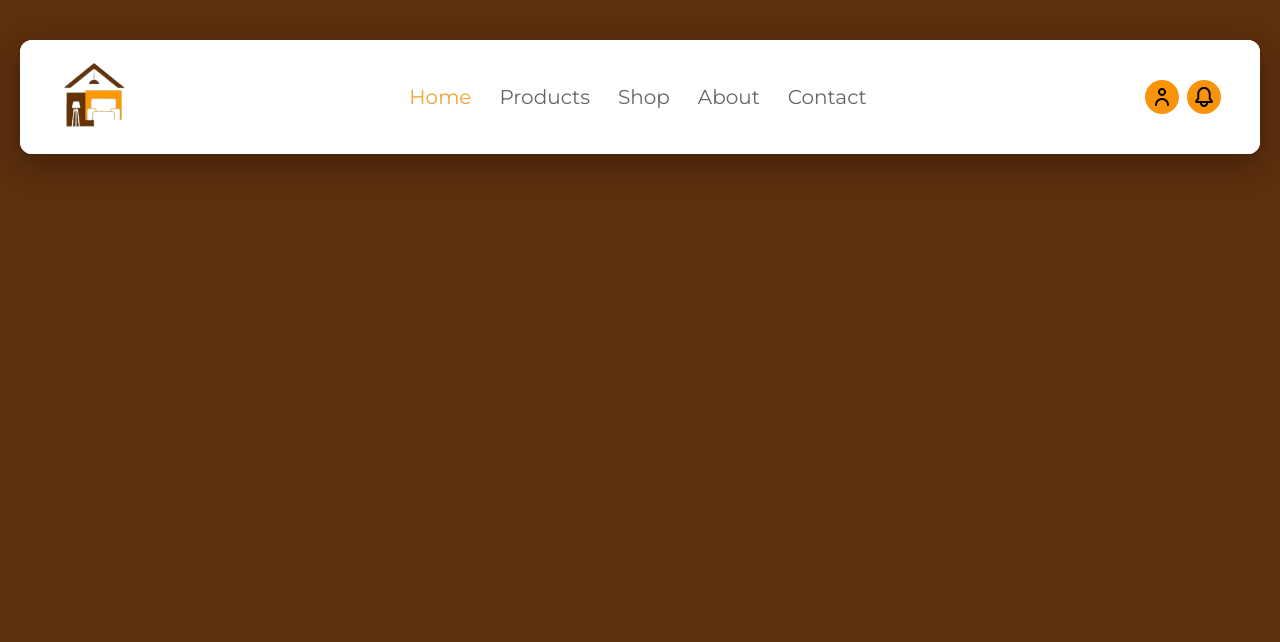
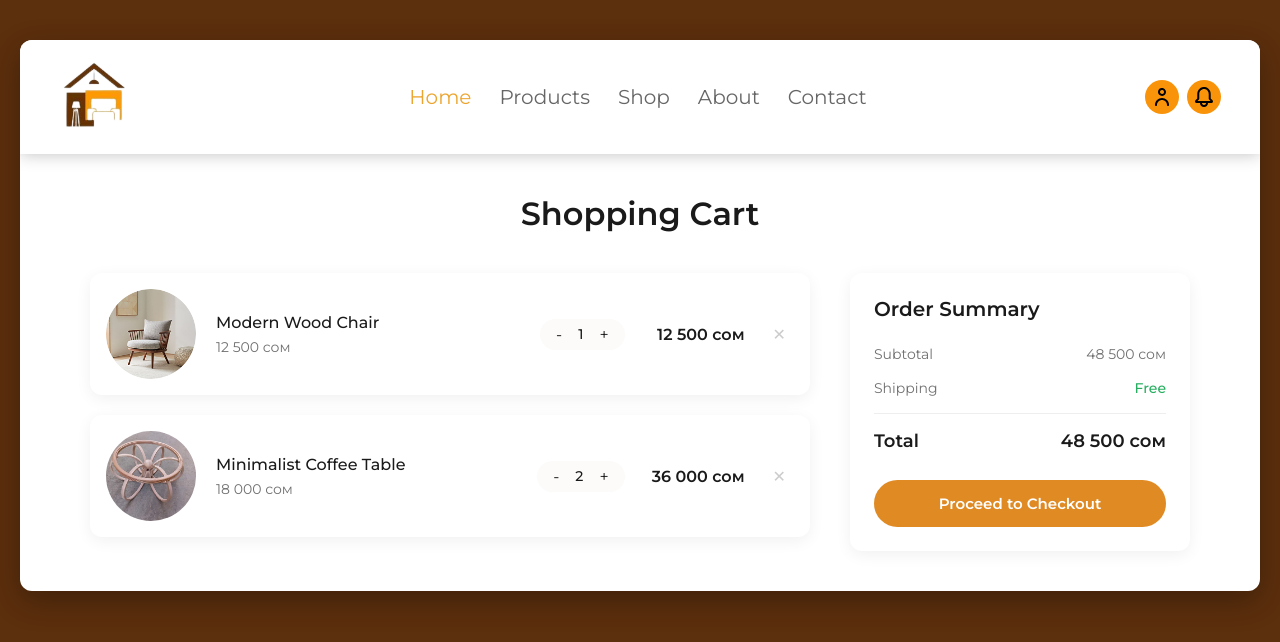
Before and after one commit to sdiana2001/wood-furniture, a React (Vite) app: page /cart in a window 1280 px wide. Shown: the top 642 px of the page. Built offline with nearby package versions, Linux system fonts and the light colour scheme.

Commit message:
style: add Cart page markup

```diff
--- a/src/App.tsx
+++ b/src/App.tsx
@@ -4,6 +4,7 @@ import './index.scss'
 import Header from './components/Header/Header';
 import Home from './pages/Home';
 import TableBlock from './components/TableBlock/TableBlock';
+import Cart from './components/Cart/Cart';
 
 
 function App() {
@@ -16,7 +17,7 @@ function App() {
           <Routes>
             <Route path="/" element={<Home />} />
             <Route path="/table" element={<TableBlock />} />
-            {/* <Route path="/cart" element={<CartPage />} /> */}
+            <Route path="/cart" element={<Cart />} />
           </Routes>
         </main>
       </div>
--- a/src/components/Cart/Cart.module.scss
+++ b/src/components/Cart/Cart.module.scss
@@ -0,0 +1,186 @@
+$accent-color: #e08a24;
+$text-color: #1a1a1a;
+$text-secondary: #707070;
+$bg-light: #fcfbfa;
+
+.container {
+  max-width: 1140px;
+  margin: 40px auto;
+  padding: 0 20px;
+  font-family: inherit;
+  color: $text-color;
+}
+
+.title {
+  font-size: 32px;
+  font-weight: 600;
+  text-align: center;
+  margin-bottom: 40px;
+}
+
+.layout {
+  display: grid;
+  grid-template-columns: 1fr 340px;
+  gap: 40px;
+  align-items: start;
+
+  @media (max-width: 900px) {
+    grid-template-columns: 1fr;
+  }
+}
+
+.itemList {
+  display: flex;
+  flex-direction: column;
+  gap: 20px;
+}
+
+.itemCard {
+  display: flex;
+  align-items: center;
+  background: #ffffff;
+  padding: 16px;
+  border-radius: 12px;
+  box-shadow: 0px 4px 16px rgba(0, 0, 0, 0.06);
+  gap: 20px;
+
+  @media (max-width: 600px) {
+    flex-wrap: wrap;
+  }
+}
+
+.itemImage {
+  width: 90px;
+  height: 90px;
+  object-fit: cover;
+  border-radius: 50%; /* В стиле круглых карточек из вашей коллекции */
+  background-color: #f5f5f5;
+}
+
+.itemDetails {
+  flex: 1;
+
+  h3 {
+    font-size: 16px;
+    font-weight: 500;
+    margin: 0 0 6px 0;
+  }
+}
+
+.itemPrice {
+  color: $text-secondary;
+  font-size: 14px;
+}
+
+.quantityControls {
+  display: flex;
+  align-items: center;
+  gap: 12px;
+  background-color: $bg-light;
+  padding: 6px 12px;
+  border-radius: 20px;
+
+  button {
+    border: none;
+    background: none;
+    cursor: pointer;
+    font-size: 16px;
+    color: $text-color;
+    padding: 0 4px;
+
+    &:hover {
+      color: $accent-color;
+    }
+  }
+
+  span {
+    font-weight: 500;
+    font-size: 14px;
+  }
+}
+
+.itemTotal {
+  font-weight: 600;
+  font-size: 16px;
+  min-width: 100px;
+  text-align: right;
+}
+
+.removeBtn {
+  border: none;
+  background: none;
+  color: #ccc;
+  cursor: pointer;
+  font-size: 16px;
+  padding: 8px;
+  transition: color 0.2s;
+
+  &:hover {
+    color: #e74c3c;
+  }
+}
+
+/* Саммари чека */
+.summaryCard {
+  background: #ffffff;
+  padding: 24px;
+  border-radius: 12px;
+  box-shadow: 0px 4px 16px rgba(0, 0, 0, 0.06);
+
+  h2 {
+    font-size: 20px;
+    font-weight: 600;
+    margin-top: 0;
+    margin-bottom: 24px;
+  }
+}
+
+.summaryRow {
+  display: flex;
+  justify-content: space-between;
+  margin-bottom: 16px;
+  font-size: 14px;
+  color: $text-secondary;
+}
+
+.freeText {
+  color: #27ae60;
+  font-weight: 500;
+}
+
+.totalRow {
+  border-top: 1px solid #eee;
+  padding-top: 16px;
+  margin-top: 16px;
+  font-size: 18px;
+  font-weight: 600;
+  color: $text-color;
+}
+
+.checkoutBtn {
+  width: 100%;
+  padding: 14px 0;
+  background-color: $accent-color;
+  color: #ffffff;
+  border: none;
+  border-radius: 24px;
+  font-size: 15px;
+  font-weight: 600;
+  cursor: pointer;
+  transition: background-color 0.2s, transform 0.1s;
+  margin-top: 12px;
+
+  &:hover {
+    background-color: darken($accent-color, 7%);
+  }
+
+  &:active {
+    transform: scale(0.98);
+  }
+}
+
+.empty {
+  text-align: center;
+  padding: 60px 0;
+  color: $text-secondary;
+}
--- a/src/components/Cart/Cart.tsx
+++ b/src/components/Cart/Cart.tsx
@@ -1,10 +1,87 @@
+
 import styles from './Cart.module.scss';
 
 const Cart = () => {
   return (
-    <section className={styles.promo}>
+    <div className={styles.container}>
+      <h1 className={styles.title}>Shopping Cart</h1>
 
-    </section>
+      <div className={styles.layout}>
+        {/* Список товаров */}
+        <div className={styles.itemList}>
+          <div className={styles.itemCard}>
+            <img src="/public/collection/Chair.png"
+              alt="Modern Wood Chair"
+              className={styles.itemImage}
+            />
+
+            <div className={styles.itemDetails}>
+              <h3>Modern Wood Chair</h3>
+              <div className={styles.itemPrice}>12 500 сом</div>
+            </div>
+
+            <div className={styles.quantityControls}>
+              <button type="button">-</button>
+              <span>1</span>
+              <button type="button">+</button>
+            </div>
+
+            <div className={styles.itemTotal}>12 500 сом</div>
+
+            <button className={styles.removeBtn} type="button" aria-label="Remove item">
+              ✕
+            </button>
+          </div>
+          <div className={styles.itemCard}>
+            <img src="/public/table/Table-4.png"
+              alt="Minimalist Coffee Table"
+              className={styles.itemImage}
+            />
+
+            <div className={styles.itemDetails}>
+              <h3>Minimalist Coffee Table</h3>
+              <div className={styles.itemPrice}>18 000 сом</div>
+            </div>
+
+            <div className={styles.quantityControls}>
+              <button type="button">-</button>
+              <span>2</span>
+              <button type="button">+</button>
+            </div>
+
+            <div className={styles.itemTotal}>36 000 сом</div>
+
+            <button className={styles.removeBtn} type="button" aria-label="Remove item">
+              ✕
+            </button>
+          </div>
+        </div>
+
+        {/* Блок итогового чека */}
+        <div className={styles.summaryCard}>
+          <h2>Order Summary</h2>
+
+          <div className={styles.summaryRow}>
+            <span>Subtotal</span>
+            <span>48 500 сом</span>
+          </div>
+
+          <div className={styles.summaryRow}>
+            <span>Shipping</span>
+            <span className={styles.freeText}>Free</span>
+          </div>
+
+          <div className={`${styles.summaryRow} ${styles.totalRow}`}>
+            <span>Total</span>
+            <span>48 500 сом</span>
+          </div>
+
+          <button className={styles.checkoutBtn} type="button">
+            Proceed to Checkout
+          </button>
+        </div>
+      </div>
+    </div>
   );
 };
 
```
